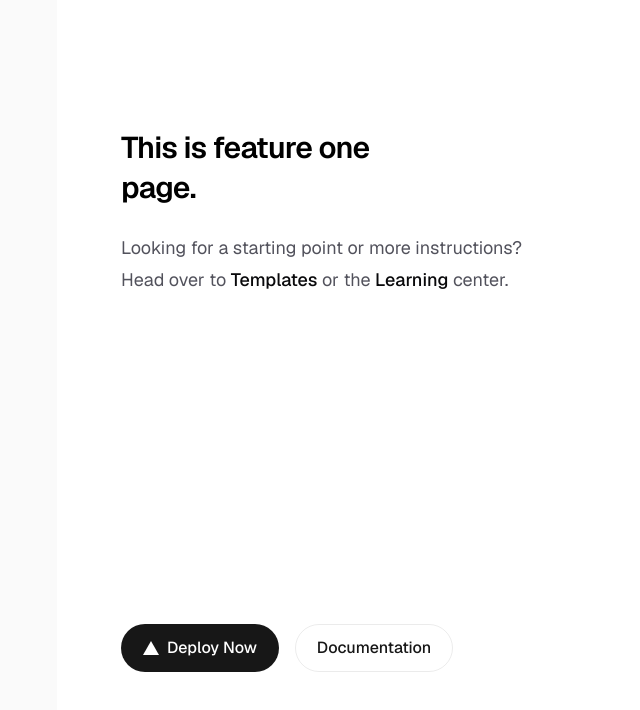
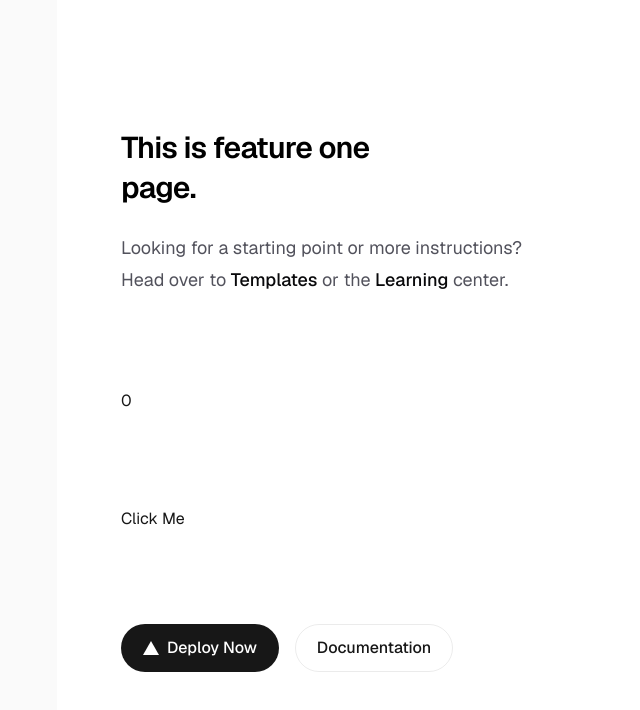
Before and after one commit to qayyum-pal-tech/release-mock, a Next.js app: page /feature-one in a window 1280 px wide. Shown: the top 710 px of the page, without its empty margins (199-839 px from the left). Built offline with nearby package versions, Linux system fonts and the light colour scheme.

Commit message:
add state management for count in feature one page (#4)

```diff
--- a/src/app/feature-one/page.tsx
+++ b/src/app/feature-one/page.tsx
@@ -1,6 +1,8 @@
 import Image from "next/image";
+import { useState } from "react";
 
 export default function Home() {
+  const [count, setCount] = useState(0);
   return (
     <div className="flex flex-col flex-1 items-center justify-center bg-zinc-50 font-sans dark:bg-black">
       <main className="flex flex-1 w-full max-w-3xl flex-col items-center justify-between py-32 px-16 bg-white dark:bg-black sm:items-start">
@@ -26,6 +28,8 @@ export default function Home() {
             center.
           </p>
         </div>
+        <p>{count}</p>
+        <button onClick={() => setCount((old) => old + 1)}>Click Me</button>
         <div className="flex flex-col gap-4 text-base font-medium sm:flex-row">
           <a
             className="flex h-12 w-full items-center justify-center gap-2 rounded-full bg-foreground px-5 text-background transition-colors hover:bg-[#383838] dark:hover:bg-[#ccc] md:w-[158px]"
```
